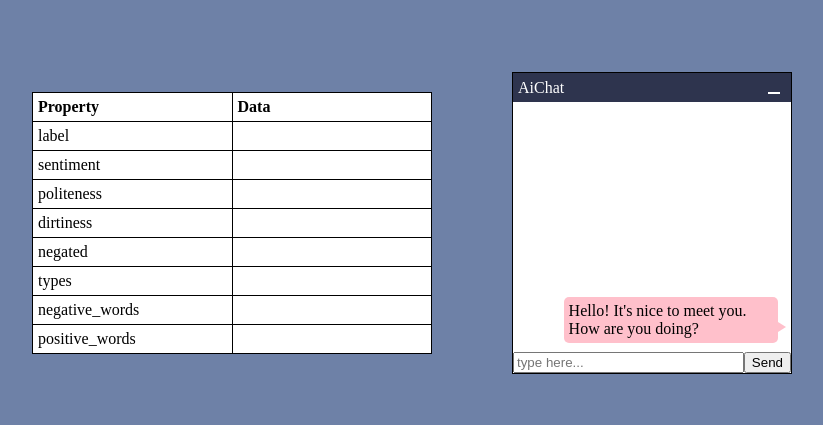
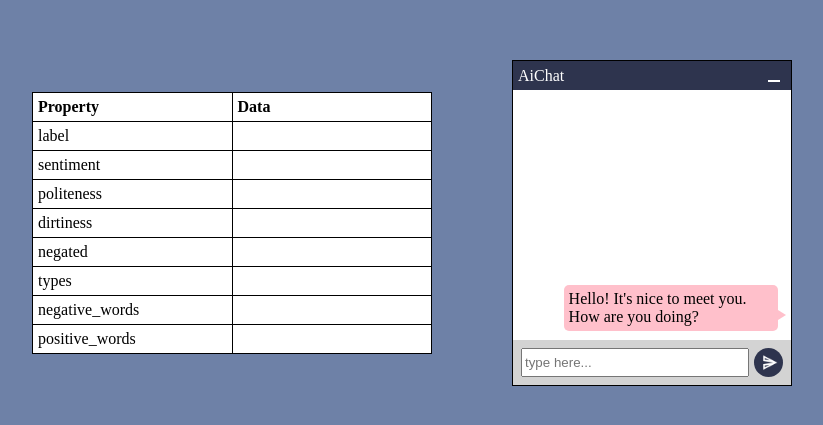
Before and after one commit to BrianCurrie/ai-chat, a plain HTML site: page index.html in a window 1280 px wide. Shown: the part 177-602 px from the top of the page, without its empty margins (228-1051 px from the left). Drawn offline with Linux system fonts and the light colour scheme.

Commit message:
Message bar and send button styling, Organization and comments

```diff
--- a/index.html
+++ b/index.html
@@ -22,7 +22,9 @@
                         id="textInput"
                         type="text"
                         placeholder="type here..."
-                    /><button id="submitBtn">Send</button>
+                    /><button id="sendBtn">
+                        <img src="imgs/send.png" alt="send message" />
+                    </button>
                 </div>
             </div>
             <div id="sentiment">
--- a/style.css
+++ b/style.css
@@ -55,13 +55,38 @@ body {
 
 #inputContainer {
     display: flex;
+    align-self: flex-end;
     width: 100%;
-    align-self: flex-end;
+    padding: 8px;
+    background-color: lightgray;
 }
 
 #textInput {
     min-width: 0;
     flex-grow: 1;
+}
+
+#sendBtn {
+    display: flex;
+    justify-content: center;
+    align-items: center;
+    background-color: #2e344e;
+    height: 1.8rem;
+    width: 1.8rem;
+    border-radius: 15px;
+    border: none;
+    padding: 3px 3px 3px 6px;
+    cursor: pointer;
+    margin-left: 5px;
+}
+
+#sendBtn:hover {
+    background-color: #3b436d;
+}
+
+#sendBtn img {
+    width: 80%;
+    height: 80%;
 }
 
 #chatHistory {
```
Also changed, not shown: imgs/send.png (added), main.js.
